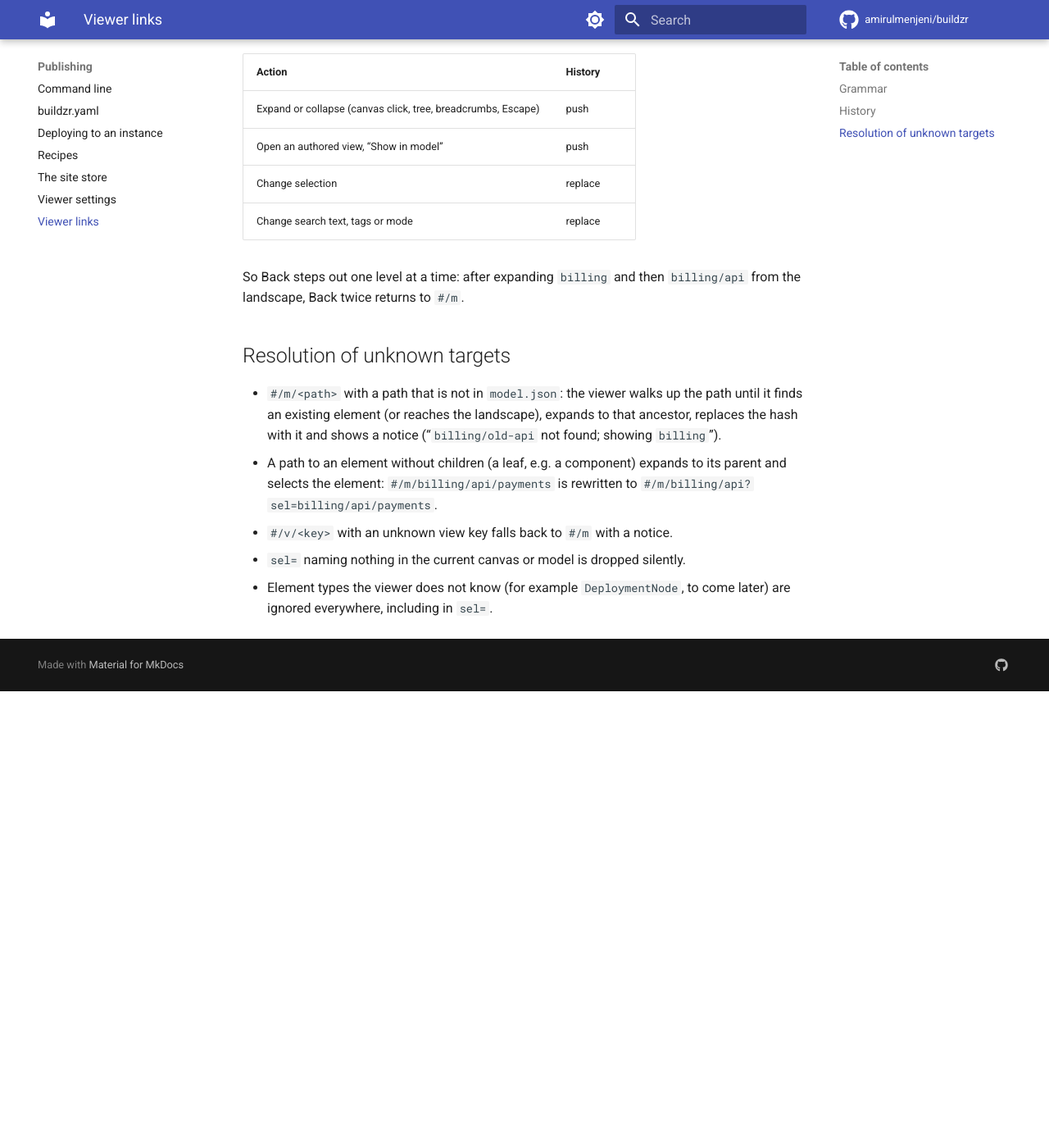
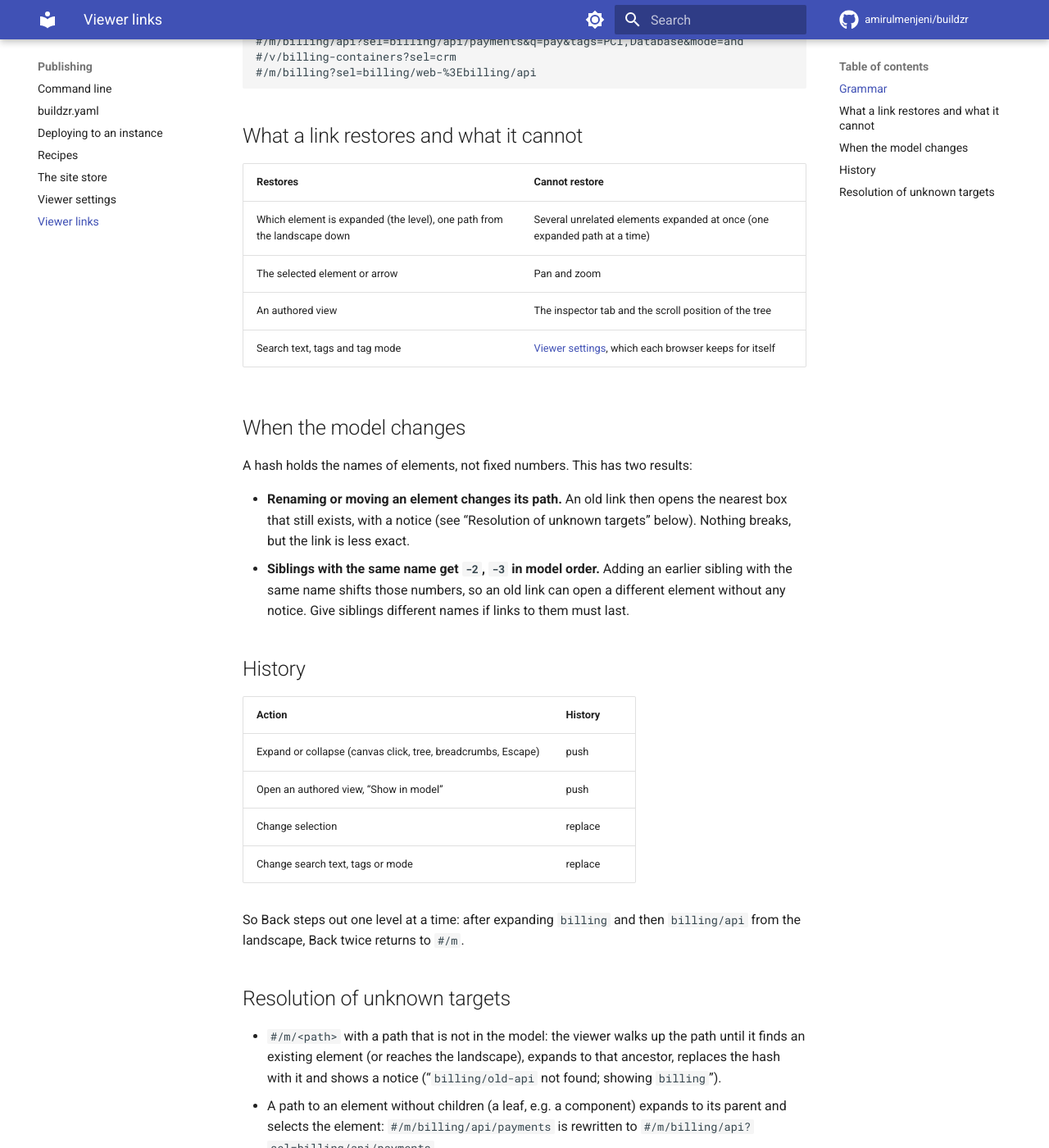
Before and after one commit to amirulmenjeni/buildzr, an MkDocs documentation site: the page built from docs/viewer-hash-routes.md, in a window 1280 px wide and 1400 px high, scrolled down 1112 px. Shown: the whole window at 82% size. Built offline with MkDocs 1.6.1 and Material for MkDocs 9.7.7, drawn with Linux system fonts in a browser that asks for light colours; comment, search, counter and statistics services are not loaded; before the commit the page ends 1955 px from its top, so only the background shows below that; some of the changed text lies outside the part shown.

Commit message:
docs(links): what a link restores, and what a rename does to it

````diff
--- a/docs/viewer-hash-routes.md
+++ b/docs/viewer-hash-routes.md
@@ -1,4 +1,9 @@
-# Viewer hash routes (v4)
+# Viewer links
+
+A viewer link is the address of the site plus a **hash**, the part after `#`. This page describes the hash. You can write one by hand, or take it from the `viewerUrl` field of an [agent API](agent-api.md) answer. For a short guide to sharing links, see [the recipes](publishing-recipes.md#sharing-a-link-to-one-element).
+
+Links in the forms below keep working in later versions of buildzr.
+
 
 The viewer keeps all navigation state in the URL hash, so every screen is a
 deep link and works on a static file server at any base path. The store
@@ -11,8 +16,8 @@ derived from it and parsed back on load and on `hashchange`.
 hash      = "#/" route [ "?" query ]
 route     = "m" [ "/" elpath ]          ; model canvas
           | "v/" viewkey                ; authored view
-elpath    = segment *( "/" segment )    ; slug path from model.json, e.g. billing/api
-viewkey   = segment                     ; model.json views[].key
+elpath    = segment *( "/" segment )    ; slug path from the model, e.g. billing/api
+viewkey   = segment                     ; the key of an authored view
 segment   = 1*( %x61-7A / DIGIT / "-" ) ; [a-z0-9-], never empty
 query     = param *( "&" param )
 param     = "sel=" ( elpath / edgeid )
@@ -43,6 +48,22 @@ Examples:
 #/m/billing?sel=billing/web-%3Ebilling/api
 ```
 
+## What a link restores and what it cannot
+
+| Restores | Cannot restore |
+|---|---|
+| Which element is expanded (the level), one path from the landscape down | Several unrelated elements expanded at once (one expanded path at a time) |
+| The selected element or arrow | Pan and zoom |
+| An authored view | The inspector tab and the scroll position of the tree |
+| Search text, tags and tag mode | [Viewer settings](ui-settings.md), which each browser keeps for itself |
+
+## When the model changes
+
+A hash holds the names of elements, not fixed numbers. This has two results:
+
+- **Renaming or moving an element changes its path.** An old link then opens the nearest box that still exists, with a notice (see "Resolution of unknown targets" below). Nothing breaks, but the link is less exact.
+- **Siblings with the same name get `-2`, `-3` in model order.** Adding an earlier sibling with the same name shifts those numbers, so an old link can open a different element without any notice. Give siblings different names if links to them must last.
+
 ## History
 
 | Action | History |
@@ -57,7 +78,7 @@ So Back steps out one level at a time: after expanding `billing` and then
 
 ## Resolution of unknown targets
 
-- `#/m/<path>` with a path that is not in `model.json`: the viewer walks up
+- `#/m/<path>` with a path that is not in the model: the viewer walks up
   the path until it finds an existing element (or reaches the landscape),
   expands to that ancestor, replaces the hash with it and shows a notice
   ("`billing/old-api` not found; showing `billing`").
````
